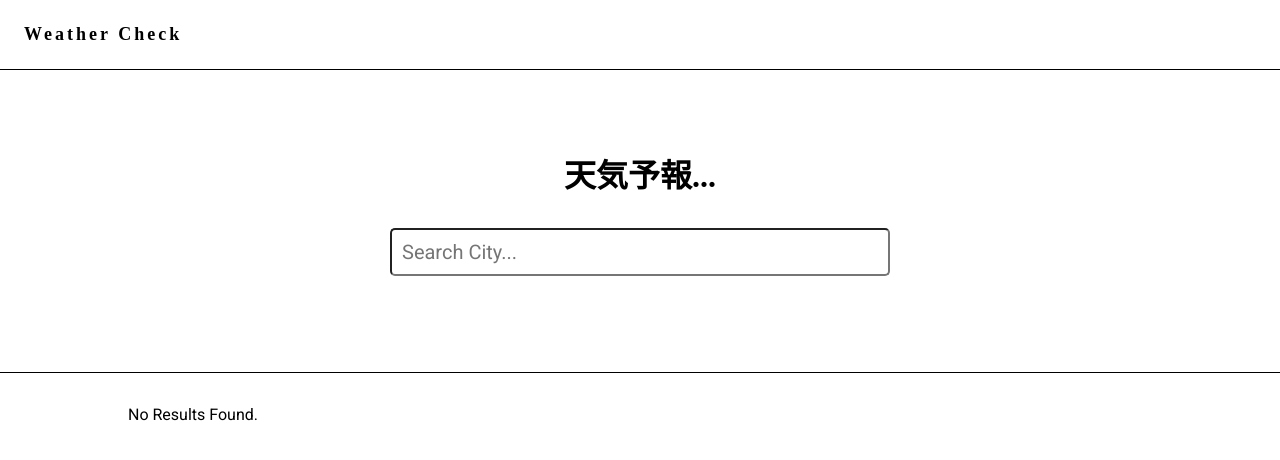
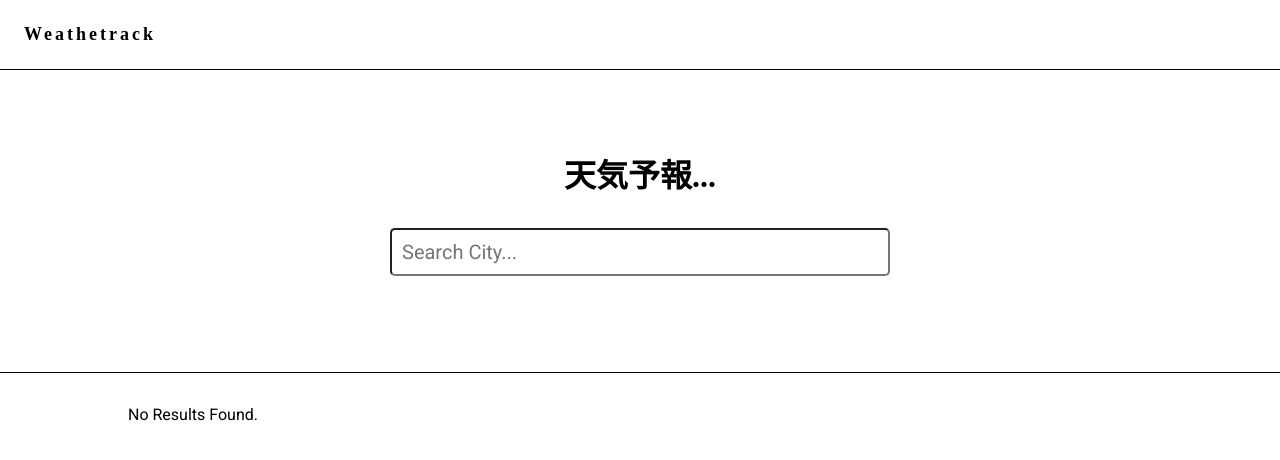
Before and after one commit to christopherariasjr/weathertrack, a React (Create React App) app in the folder client/: page / in a window 1280 px wide. Shown: the top 460 px of the page. Built offline with nearby package versions, Linux system fonts and the light colour scheme; a web font is replaced by a local one.

Commit message:
spelling fix

```diff
--- a/client/public/index.html
+++ b/client/public/index.html
@@ -24,7 +24,7 @@
       work correctly both with client-side routing and a non-root public URL.
       Learn how to configure a non-root public URL by running `npm run build`.
     -->
-    <title>Weathecheck</title>
+    <title>Weathetrack</title>
   </head>
   <body>
     <noscript>You need to enable JavaScript to run this app.</noscript>
--- a/client/src/App.js
+++ b/client/src/App.js
@@ -19,7 +19,7 @@ function App() {
     <div className="App">
       <div>
         <nav>
-          <Link id="title" to="/">Weather Check</Link>
+          <Link id="title" to="/">Weathetrack</Link>
         </nav>
 
         {/* A <Switch> looks through its children <Route>s and
```
